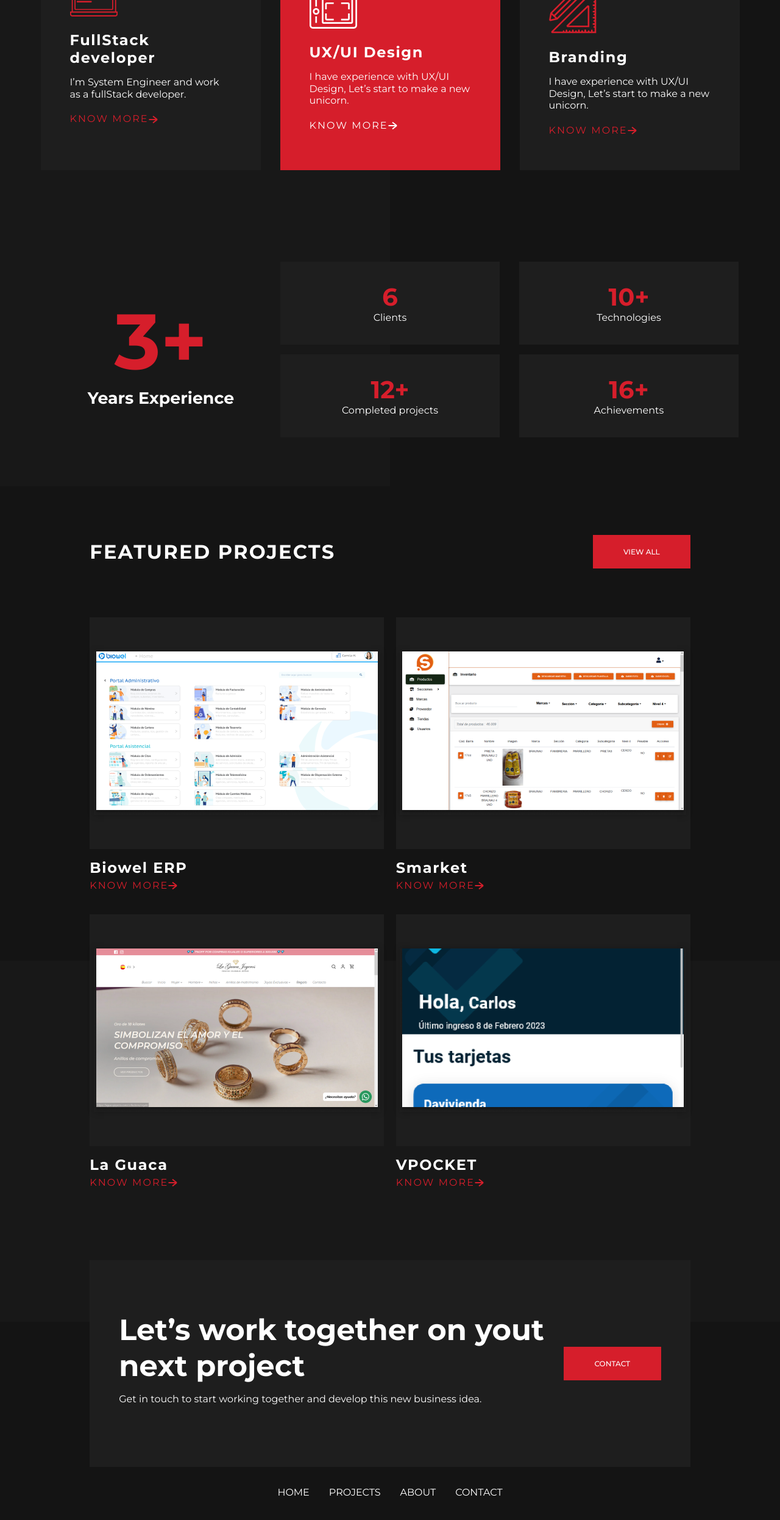
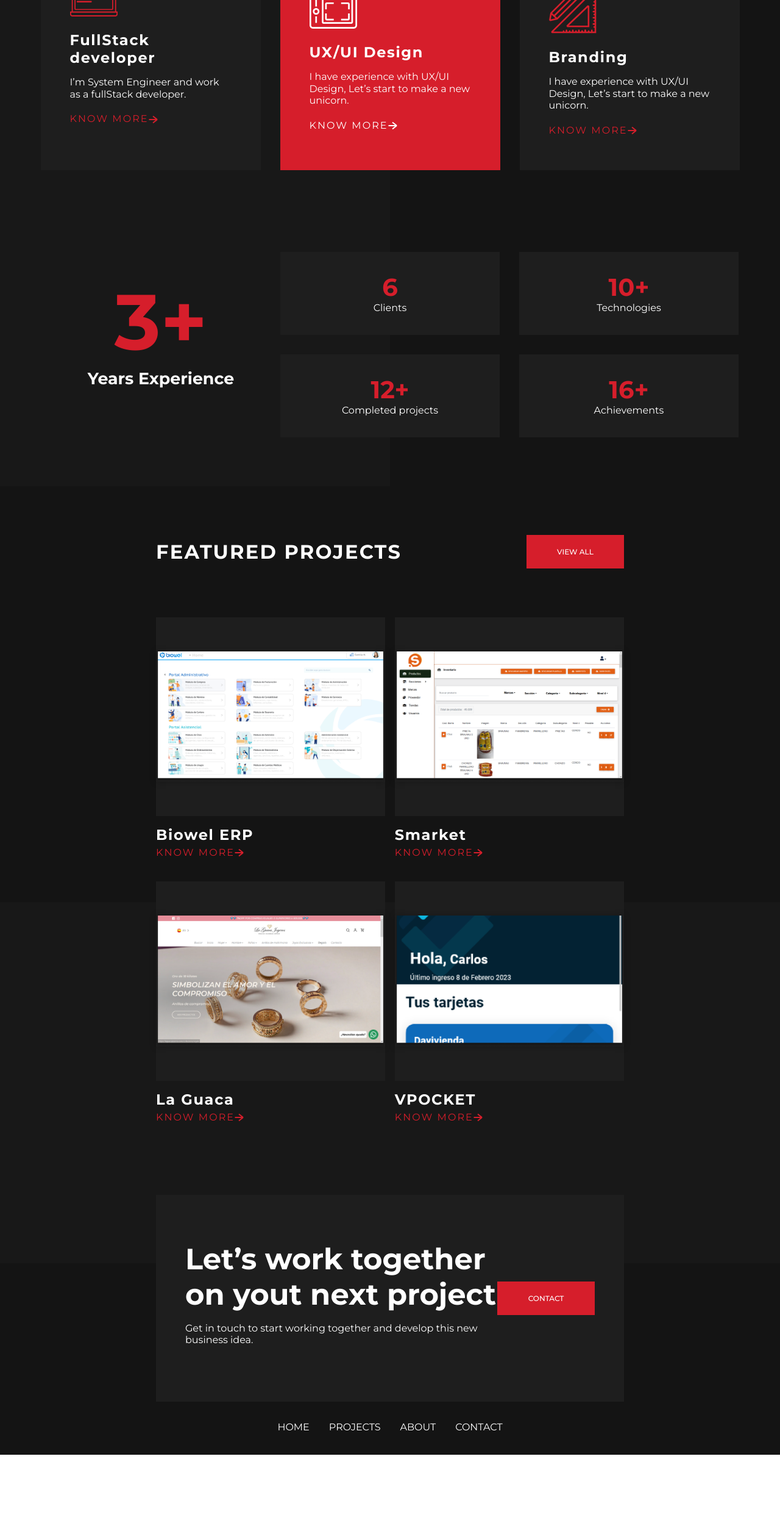
Before and after one commit to kevincastillo19/portfolio, a React (Vite) app: page / in a window 1280 px wide. Shown: the part 752-3244 px from the top of the page at 61% size. After the commit the page ends 3137 px from the top, so only its background shows below. Built offline with nearby package versions, Linux system fonts and the light colour scheme.

Commit message:
fix: section alignment

```diff
--- a/src/components/Slide/_slide.module.scss
+++ b/src/components/Slide/_slide.module.scss
@@ -23,12 +23,13 @@
 .slideContainer .slideSquare .slideImage {
     // max-width: 462px;
     // max-height: 260px;
+    width: 100%;
     margin: 3.5rem 1.5rem;
     position: relative;
     box-shadow: 0px 0px 10px 0px rgba(0, 0, 0, 0.25);
-    @include media("<=tablet"){
-        width: 100%;
-    }
+    // @include media("<=tablet"){
+    //     width: 100%;
+    // }
 }
 
 .slideContainer .titleLabel { margin-top:1rem; }
--- a/src/pages/Home/_home.module.scss
+++ b/src/pages/Home/_home.module.scss
@@ -74,7 +74,6 @@
 }
 .badgeRectangle > * {
     margin:1rem;
-    margin-top:0;
     @include media("<=tablet"){
         margin: auto;
     }
@@ -91,7 +90,7 @@
 
 .featuredProjects{
     margin: 5rem auto;
-    width: 77%;
+    width: 60%;
     position: relative;
     @include media("<=tablet"){
         // margin: auto;
@@ -118,7 +117,7 @@
     margin-bottom: 2rem;
 }
 .contactBanner{
-    width: 77%;
+    width: 60%;
     margin: auto;
     @include media("<=tablet"){
         width: 90%;
```
